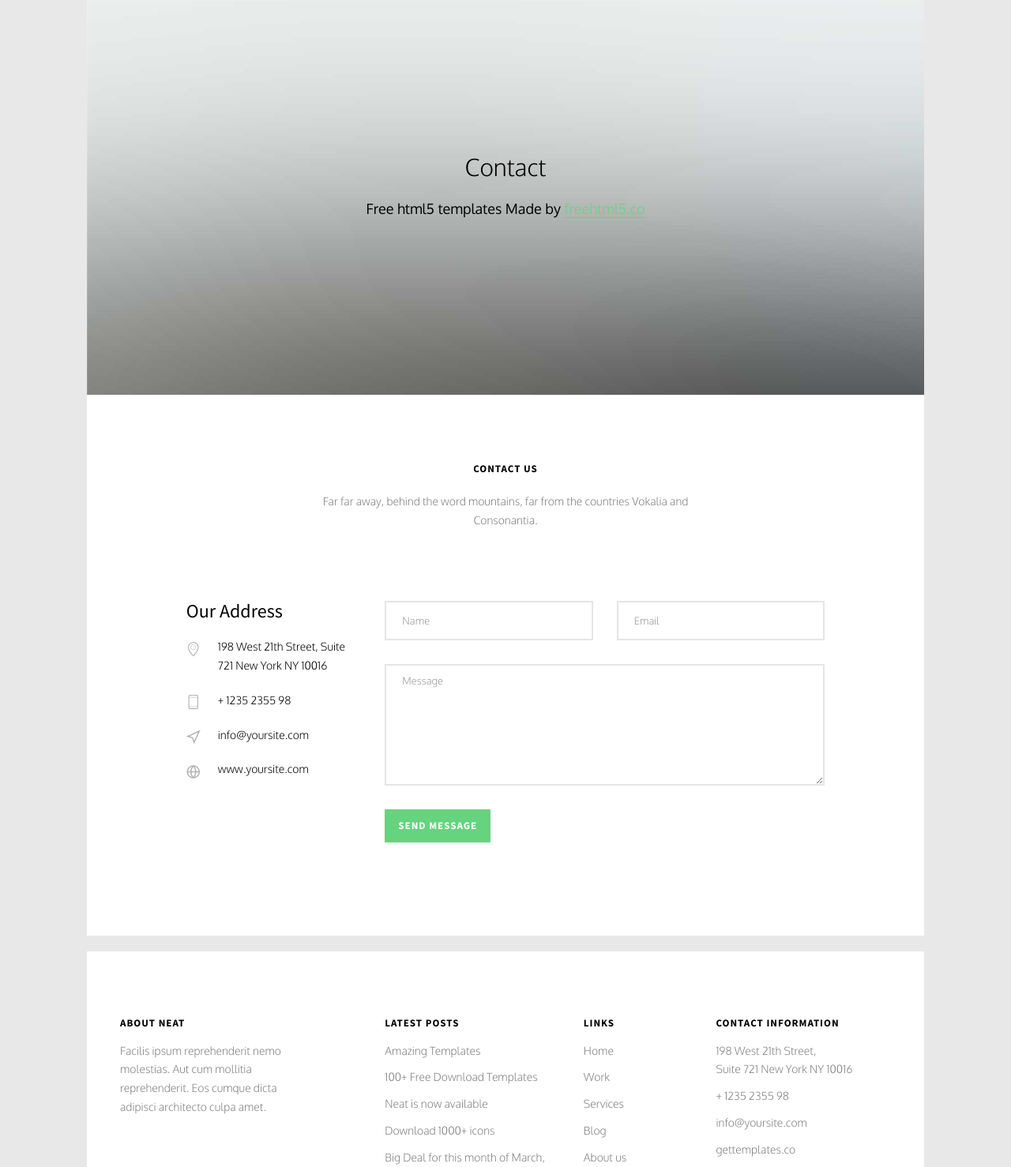
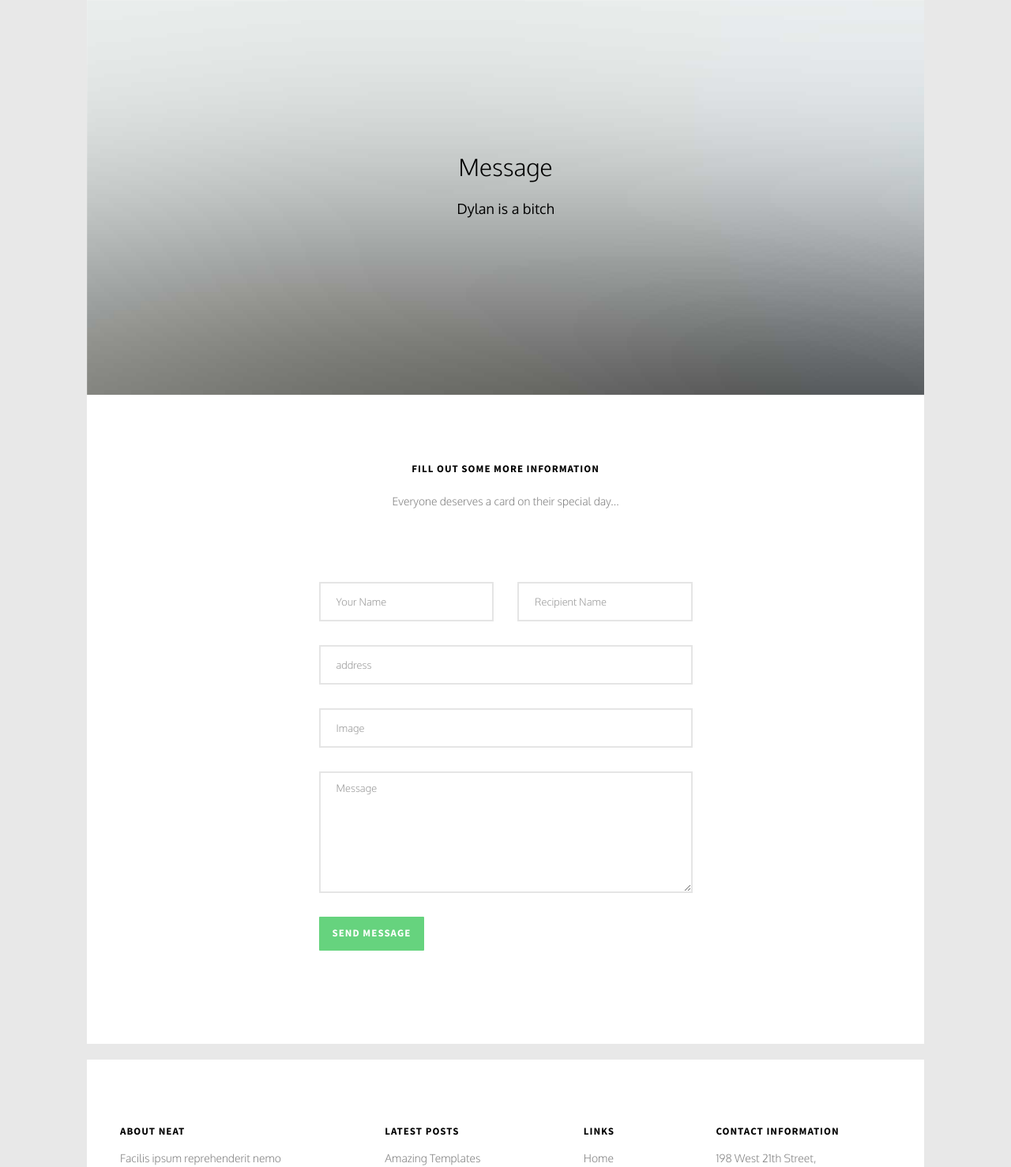
Before and after one commit to anooj-shah/TAMUMake, a Flask app: template frontend/templates/contact.html in a window 1280 px wide. Shown: the part 193-1671 px from the top of the page at 79% size. Run offline with Flask 2, Linux system fonts and the light colour scheme; the template is opened without the code that fills it, so the values that code supplies are empty; some libraries are stand-ins or nearby versions; some web fonts are replaced.

Commit message:
serial/contact form/computer vision

```diff
--- a/frontend/app.py
+++ b/frontend/app.py
@@ -1,10 +1,12 @@
 import os
-from flask import Flask, render_template
+from flask import Flask, render_template, request
 import requests
 import matplotlib.pyplot as plt
 import json
 from PIL import Image
 from io import BytesIO
+import serial
+
 
 
 app = Flask(__name__)
@@ -28,11 +30,24 @@ def about():
 def temp():
     return render_template('work-single.html')
 
+@app.route('/temp2')
+def temp3():
+    return render_template('contact.html')
+
 @app.route('/temp2', methods=['POST'])
 def temp2():
-    name = request.form['name']
-    image_url = request.form['image_url']
-    id = request.args.get('id')
+    # ser = serial.Serial('/dev/ttyUSB0')
+    # print(ser.name)
+
+    yourName = request.form['yourName']
+    recipientName = request.form['recipientName']
+    address = request.form['address']
+    image_url = request.form['imageURL']
+    message = request.form['message']
+
+    print(yourName, message)
+    # id = request.args.get('id')
+
 
     if 'COMPUTER_VISION_SUBSCRIPTION_KEY' in os.environ:
         subscription_key = os.environ['COMPUTER_VISION_SUBSCRIPTION_KEY']
@@ -46,7 +61,7 @@ def temp2():
     analyze_url = endpoint + "vision/v2.1/analyze"
 
     # image_url = "https://image.shutterstock.com/image-photo/close-photo-cheerful-excited-glad-260nw-789414166.jpg"
-
+    # USE THIS::: https://images-na.ssl-images-amazon.com/images/I/61wtSL1Yd6L._AC_SX425_.jpg
     headers = {'Ocp-Apim-Subscription-Key': subscription_key}
     params = {'visualFeatures': 'Categories,Description,Color'}
     data = {'url': image_url}
@@ -58,4 +73,9 @@ def temp2():
     image_caption = analysis["description"]["captions"][0]["text"].capitalize()
 
     print(image_caption)
-    return image_caption
+    # messageToSend = recipientName + '-' + message + '-' + image_caption + '-' + yourName
+    # messageToSend = messageToSend.encode('utf-8')
+    # ser.write(messageToSend)
+
+    ser.close()
+    return render_template('contact.html')
--- a/frontend/templates/contact.html
+++ b/frontend/templates/contact.html
@@ -1,9 +1,10 @@
 <!DOCTYPE HTML>
 <html>
+
 <head>
 	<meta charset="utf-8">
 	<meta http-equiv="X-UA-Compatible" content="IE=edge">
-	<title>Neat &mdash; Free Website Template, Free HTML5 Template by freehtml5.co</title>
+	<title>Message</title>
 	<meta name="viewport" content="width=device-width, initial-scale=1">
 	<meta name="description" content="Free HTML5 Website Template by freehtml5.co" />
 	<meta name="keywords" content="free website templates, free html5, free template, free bootstrap, free website template, html5, css3, mobile first, responsive" />
@@ -29,8 +30,8 @@
 								<div class="row">
 									<div class="col-md-6 col-md-offset-3 slider-text slider-text-bg">
 										<div class="slider-text-inner text-center">
-				   					<h1>Contact</h1>
-										<h2>Free html5 templates Made by <a href="http://freehtml5.co/" target="_blank">freehtml5.co</a></h2>
+											<h1>Message</h1>
+											<h2>Dylan is a bitch</h2>
 										</div>
 									</div>
 								</div>
@@ -42,12 +43,12 @@
 			<div id="fh5co-contact">
 				<div class="row animate-box">
 					<div class="col-md-6 col-md-offset-3 text-center fh5co-heading">
-					<h2>Contact us</h2>
-					<p>Far far away, behind the word mountains, far from the countries Vokalia and Consonantia.</p>
+						<h2>Fill out some more information</h2>
+						<p>Everyone deserves a card on their special day...</p>
 					</div>
 				</div>
 				<div class="row">
-				<div class="col-md-3 col-md-push-1 animate-box">
+					<!-- <div class="col-md-3 col-md-push-1 animate-box">
 					<h3>Our Address</h3>
 					<ul class="contact-info">
 						<li><i class="icon-location4"></i>198 West 21th Street, Suite 721 New York NY 10016</li>
@@ -55,22 +56,33 @@
 						<li><i class="icon-location3"></i><a href="#">info@yoursite.com</a></li>
 						<li><i class="icon-globe2"></i><a href="#">www.yoursite.com</a></li>
 					</ul>
-				</div>
-				<div class="col-md-7 col-md-push-1 animate-box">
+				</div> -->
+					<div class="col-md-6 col-md-push-3 animate-box">
+						<form action="{{ url_for('temp2') }}" method=post>
 							<div class="row">
 								<div class="col-md-6">
 									<div class="form-group">
-								<input type="text" class="form-control" placeholder="Name">
+										<input type="text" name="yourName" class="form-control" placeholder="Your Name">
 									</div>
 								</div>
 								<div class="col-md-6">
 									<div class="form-group">
-								<input type="text" class="form-control" placeholder="Email">
+										<input type="text" name="recipientName" class="form-control" placeholder="Recipient Name">
 									</div>
 								</div>
 								<div class="col-md-12">
 									<div class="form-group">
-								<textarea name="" class="form-control" id="" cols="30" rows="7" placeholder="Message"></textarea>
+										<input type="text" name="address" class="form-control" placeholder="address">
+									</div>
+								</div>
+								<div class="col-md-12">
+									<div class="form-group">
+										<input type="text" name="imageURL" class="form-control" size=100 placeholder="Image">
+									</div>
+								</div>
+								<div class="col-md-12">
+									<div class="form-group">
+										<textarea name="message" class="form-control" id="" cols="30" rows="7" placeholder="Message"></textarea>
 									</div>
 								</div>
 								<div class="col-md-12">
@@ -79,6 +91,7 @@
 									</div>
 								</div>
 							</div>
+						</form>
 					</div>
 				</div>
 			</div>
@@ -148,4 +161,5 @@
 	{% include 'footerLinks.html' %}
 
 </body>
+
 </html>
```
Lines whose indentation alone changed are shown as unchanged.
